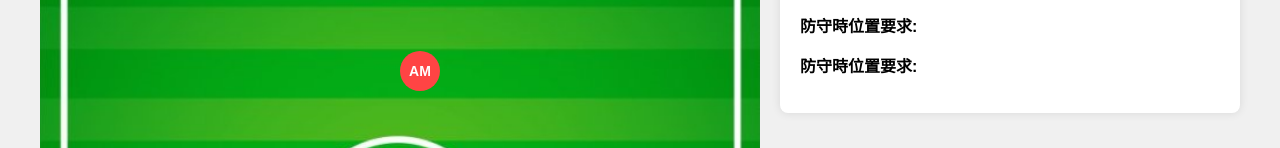
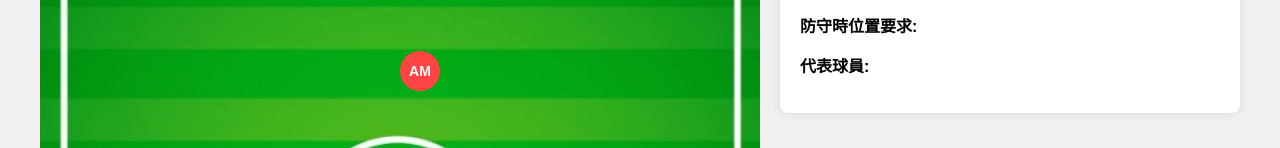
Before and after one commit to caneswst/football-tactics-board, a plain HTML site: page index.html in a window 1280 px wide. Shown: the part 336-484 px from the top of the page. Drawn offline with Linux system fonts and the light colour scheme.

Commit message:
Update index.html

```diff
--- a/index.html
+++ b/index.html
@@ -32,7 +32,7 @@
                 <p><strong>能力要求 (FIFA風格):</strong> <span id="attributes"></span></p>
                 <p><strong>進攻時位置要求:</strong> <span id="attack"></span></p>
                 <p><strong>防守時位置要求:</strong> <span id="defense"></span></p>
-                <p><strong>防守時位置要求:</strong> <span id="example"></span></p>
+                <p><strong>代表球員:</strong> <span id="example"></span></p>
             </div>
         </div>
     </div>
```
